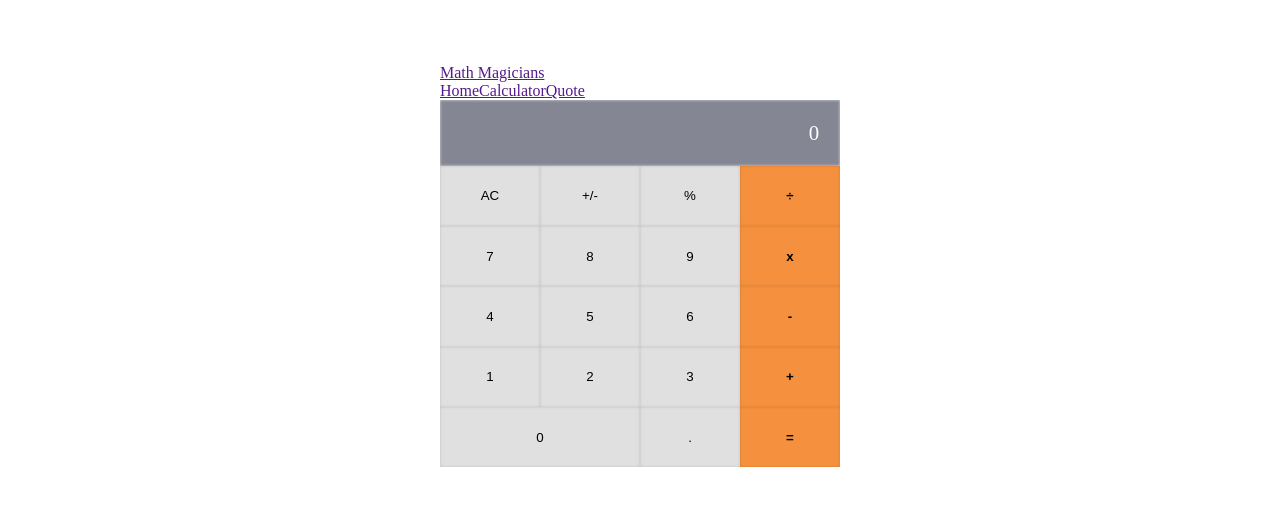
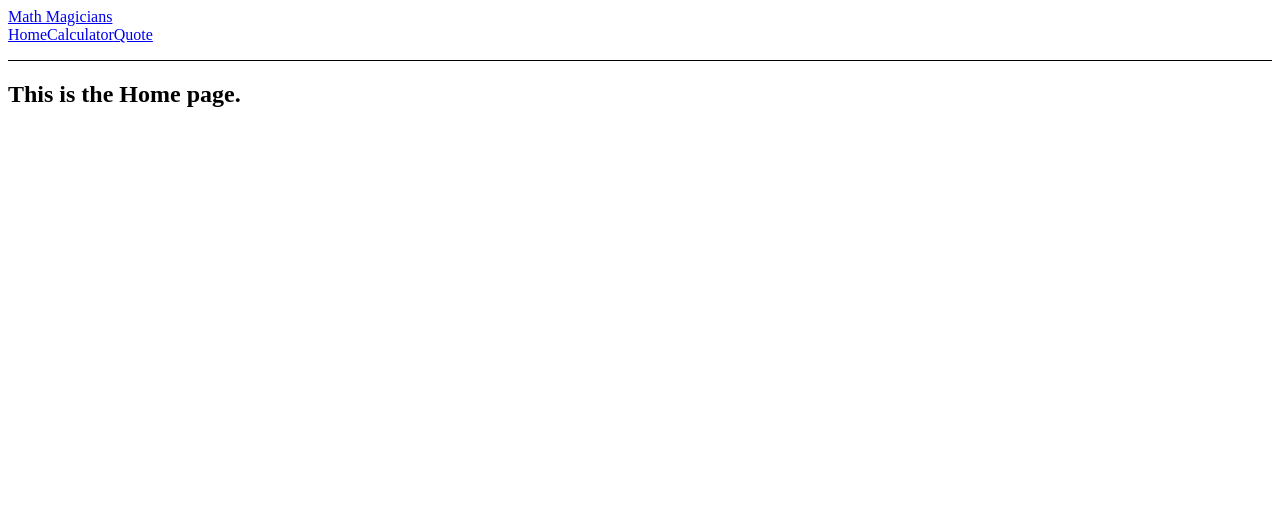
Before and after one commit to Cathella/math-magicians, a React (Create React App) app: page / in a window 1280 px wide. Shown: the top 506 px of the page. Built offline with nearby package versions, Linux system fonts and the light colour scheme.

Commit message:
Add Routes to the application

```diff
--- a/package.json
+++ b/package.json
@@ -6,11 +6,14 @@
     "@testing-library/jest-dom": "^5.11.4",
     "@testing-library/react": "^11.1.0",
     "@testing-library/user-event": "^12.1.10",
+    "add": "^2.0.6",
     "big-js": "^3.1.3",
     "react": "^17.0.2",
     "react-dom": "^17.0.2",
+    "react-router-dom": "^6.0.2",
     "react-scripts": "4.0.3",
-    "web-vitals": "^1.0.1"
+    "web-vitals": "^1.0.1",
+    "yarn": "^1.22.17"
   },
   "scripts": {
     "start": "react-scripts start",
--- a/src/components/Nav.js
+++ b/src/components/Nav.js
@@ -1,13 +1,17 @@
 import React from "react";
+import { Link } from "react-router-dom";
 
 const Nav = () => {
   return (
     <header>
-      <a href="">Math Magicians</a>
-      <nav>
-        <a href="">Home</a>
-        <a href="">Calculator</a>
-        <a href="">Quote</a>
+      <Link to="/">Math Magicians</Link>
+      <nav style= {{
+        borderBottom: "solid 1px",
+        paddingBottom: "1rem"
+      }}>
+        <Link to="/">Home</Link>
+        <Link to="/calculator">Calculator</Link>
+        <Link to="/quotes">Quote</Link>
       </nav>
     </header>
   );
--- a/src/index.js
+++ b/src/index.js
@@ -1,11 +1,21 @@
 import React from 'react';
 import ReactDOM from 'react-dom';
 import './index.css';
+import { BrowserRouter, Routes, Route } from 'react-router-dom';
 import App from './App';
+import Home from './components/Home';
+import Quote from './components/Quote';
+import Calculator from './components/Calculator';
+
+const rootElement = document.getElementById('root');
 
 ReactDOM.render(
-  <React.StrictMode>
-    <App />
-  </React.StrictMode>,
-  document.getElementById('root'),
+  <BrowserRouter>
+    <Routes>
+      <Route path="/" element={<Home />} />
+      <Route path="calculator" element={<Calculator />} />
+      <Route path="quotes" element={<Quote />} />
+    </Routes>
+  </BrowserRouter>,
+  rootElement
 );
```
Also changed, not shown: 1 other file (tests, documents, lock files or other folders).
